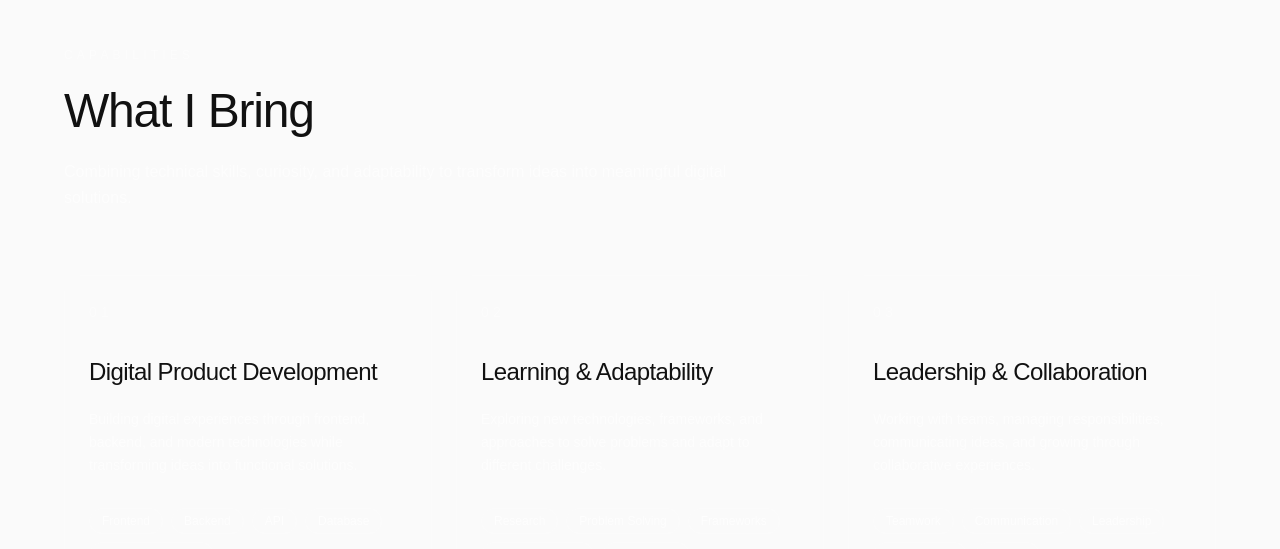
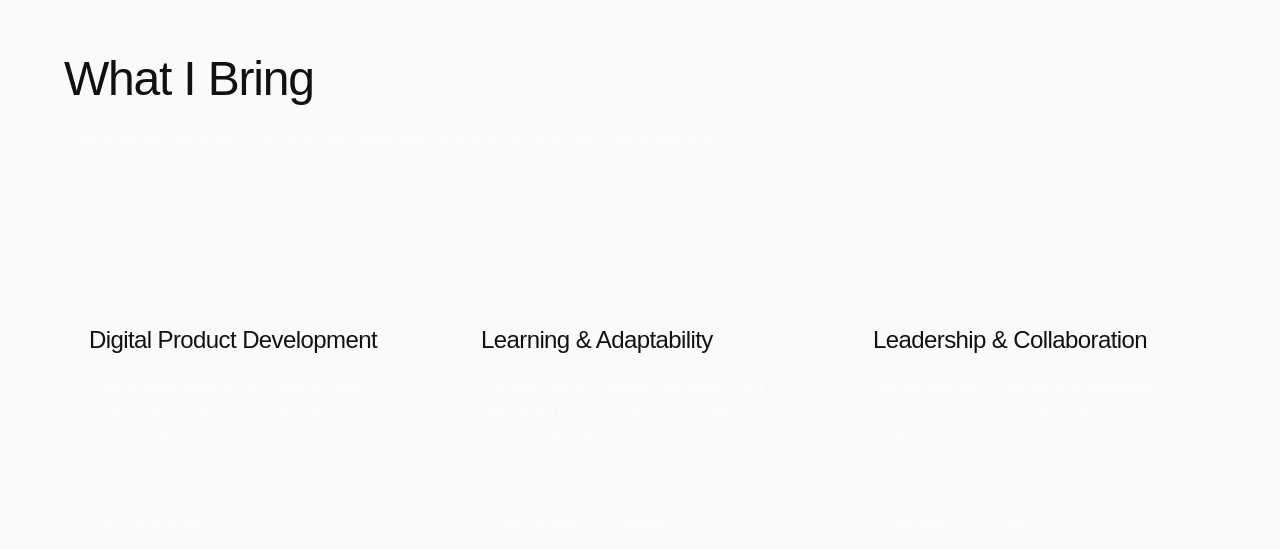
Before and after one commit to gyfrans/al-gyfrans-portfolio, a Next.js app: page /en in a window 1280 px wide. Shown: the part 2491-3040 px from the top of the page. Built offline with nearby package versions, Linux system fonts and the light colour scheme.

Commit message:
fix: di sesuikan lagi

```diff
--- a/src/components/capabilities/capabilities-section.tsx
+++ b/src/components/capabilities/capabilities-section.tsx
@@ -7,11 +7,11 @@ export default function CapabilitiesSection() {
   return (
     <section
       className="
-        min-h-screen
-        pt-36
-        pb-20
+        min-h-[calc(100vh-80px)]
+        pt-28
+        pb-12
         px-6
-        md:pt-40
+        md:pt-32
       "
     >
       <Container>
```
